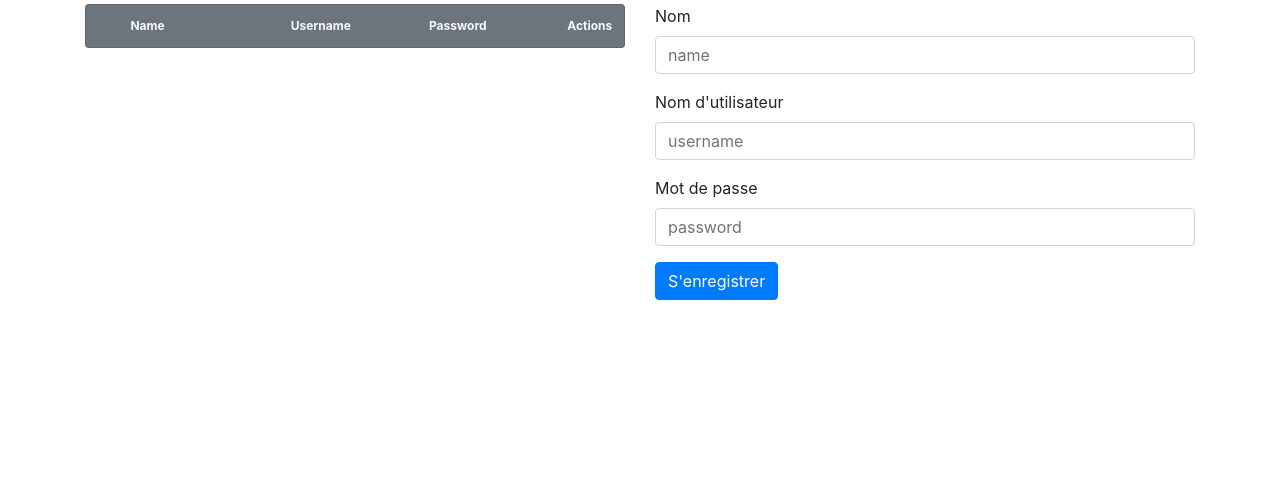
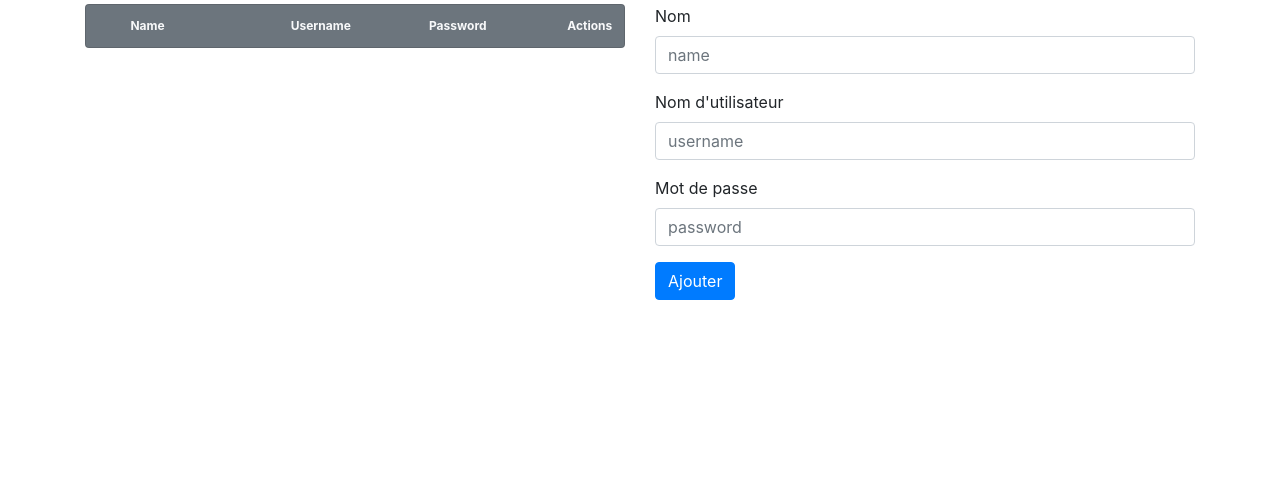
Before and after one commit to Binair-Dev/bPassword-Django, a Django app: page /passwords/ in a window 1280 px wide. Shown: the part 222-721 px from the top of the page. Run offline with Django 5.2, Linux system fonts and the light colour scheme; the visitor is signed in with stand-in values (Sample User, id 1); data that the repository does not hold is empty; some libraries are stand-ins or nearby versions.

Commit message:
button value edit

```diff
--- a/bpassword/passwords/templates/passwords.html
+++ b/bpassword/passwords/templates/passwords.html
@@ -65,7 +65,7 @@
                     <label class="control-label">Mot de passe</label>
                     <input type="password" id="password" name="password" class="form-control" placeholder="password">
                 </div>
-                <button type="submit" class="btn btn-primary">S'enregistrer</button>
+                <button type="submit" class="btn btn-primary">Ajouter</button>
             </form>
         </div>
     </div>
```
